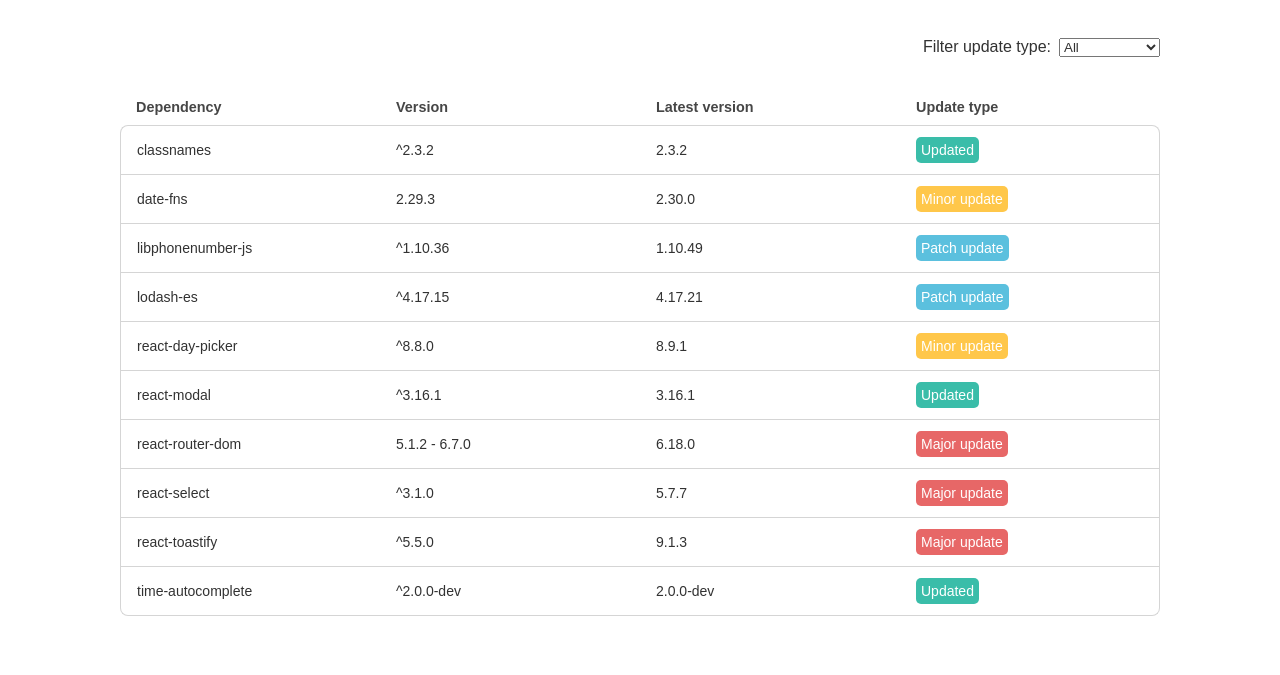
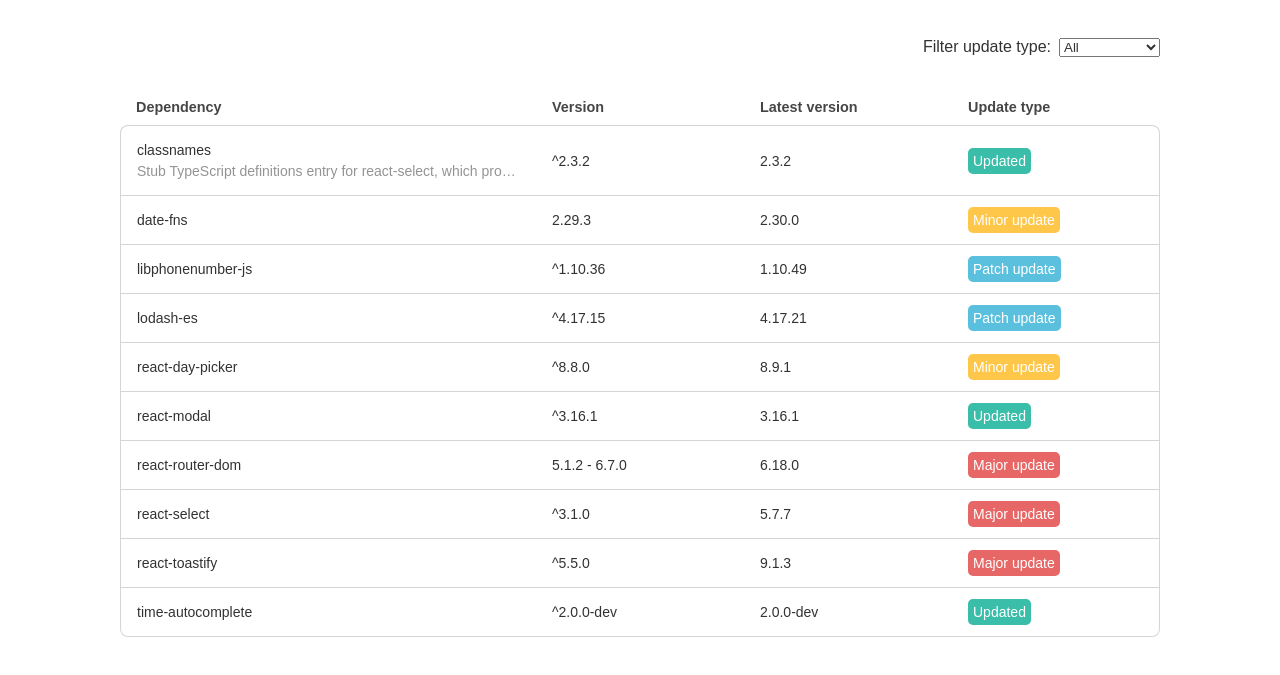
Before and after one commit to galexandrade/dep-version-analyzer, a website: page src/index.html in a window 1280 px wide. Both pictures are taken after a click on the item "Dependencies". Shown: the part 83-758 px from the top of the page. Drawn offline with nearby package versions, Linux system fonts and the light colour scheme.

Commit message:
showing the description

```diff
--- a/bin/index.js
+++ b/bin/index.js
@@ -160,6 +160,7 @@
         const npmData = responsesMap[officialDependency.officialName];
         return {
             ...dependency,
+            description: npmData.description,
             officialName: npmData.name,
             latestVersion: npmData.version,
             updateType: calculateUpdateType(
--- a/src/index.html
+++ b/src/index.html
@@ -12,6 +12,8 @@
             var DEPENDENCIES = [
                 {
                     dependencyName: 'classnames',
+                    description:
+                        'Stub TypeScript definitions entry for react-select, which provides its own types definitions',
                     version: '^2.3.2',
                     officialName: 'classnames',
                     latestVersion: '2.3.2',
@@ -546,6 +548,12 @@
                     </select>
                 </div>
                 <table>
+                    <colgroup>
+                        <col style="width: 40%" />
+                        <col style="width: 20%" />
+                        <col style="width: 20%" />
+                        <col style="width: 20%" />
+                    </colgroup>
                     <thead>
                         <tr>
                             <th>Dependency</th>
@@ -571,6 +579,12 @@
                     </select>
                 </div>
                 <table data-filter="Major update">
+                    <colgroup>
+                        <col style="width: 40%" />
+                        <col style="width: 20%" />
+                        <col style="width: 20%" />
+                        <col style="width: 20%" />
+                    </colgroup>
                     <thead>
                         <tr>
                             <th>Dependency</th>
--- a/src/interactions.js
+++ b/src/interactions.js
@@ -60,6 +60,7 @@
 
         const {
             dependencyName,
+            description,
             officialName,
             version,
             latestVersion,
@@ -73,7 +74,19 @@
             );
         });
 
-        renderCell(dependencyName, row);
+        if (description) {
+            const depTitleElement = document.createElement('div');
+            depTitleElement.append(dependencyName);
+            const depDescriptionElement = document.createElement('span');
+            depDescriptionElement.append(description);
+            depDescriptionElement.classList.add('dependency-description');
+            depDescriptionElement.setAttribute('title', description);
+            depTitleElement.append(depDescriptionElement);
+            renderCell(depTitleElement, row);
+        } else {
+            renderCell(dependencyName, row);
+        }
+
         renderCell(version, row);
         renderCell(latestVersion, row);
 
--- a/src/styles.css
+++ b/src/styles.css
@@ -7,6 +7,7 @@
 
     --color-grey-100: #f3f3f3;
     --color-grey-200: #d5d5d5;
+    --color-grey-300: #949494;
     --color-grey-500: #464646;
     --color-radish-400: #e76767;
     --color-mint-400: #3abda9;
@@ -179,6 +180,7 @@
     padding: 5px;
     border-radius: 5px;
     color: white;
+    text-wrap: nowrap;
 }
 
 .pill--primary {
@@ -200,3 +202,12 @@
     gap: 8px;
     margin-bottom: 40px;
 }
+
+.dependency-description {
+    display: block;
+    margin-top: 5px;
+    color: var(--color-grey-300);
+    white-space: nowrap;
+    overflow: hidden;
+    text-overflow: ellipsis;
+}
```
Also changed, not shown: bin/view-template.js (+37 -1 lines).
